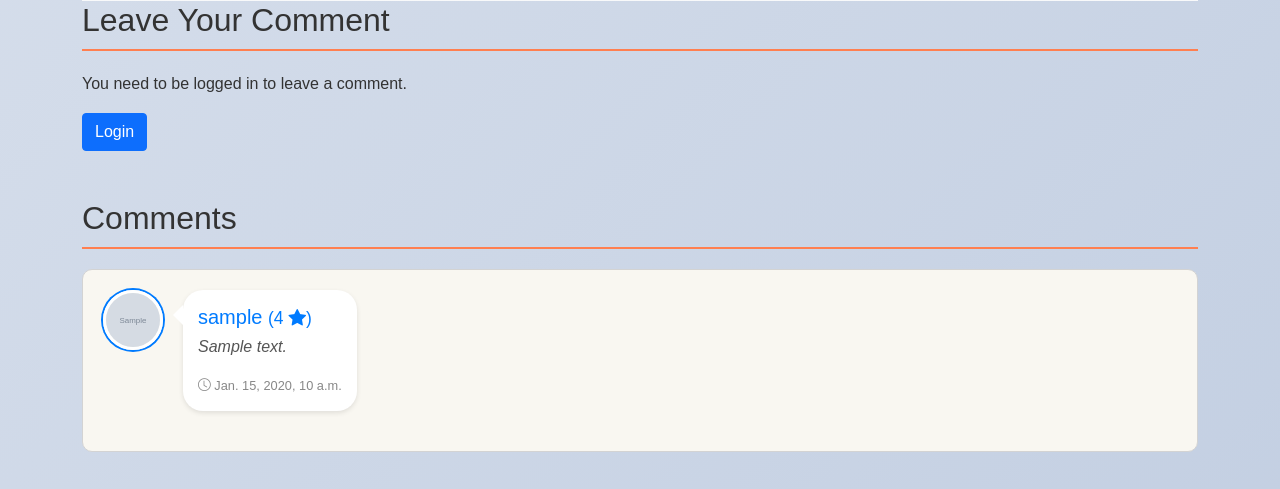
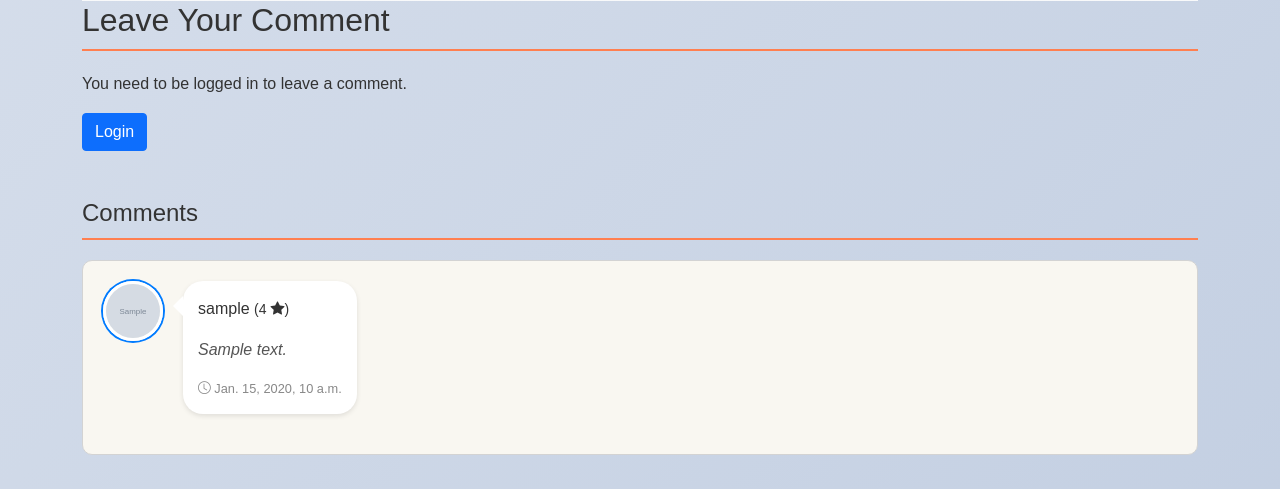
Before and after one commit to usmanjohn/powerty, a Django app: template general/templates/general/about.html in a window 1280 px wide. Shown: the part 3643-4132 px from the top of the page. Run offline with Django 5.2, Linux system fonts and the light colour scheme; the template is opened without the code that fills it: most values are stand-ins (such as "Sample title", 1, 10 or a date in 2020); grey boxes marked "Sample" are stand-in pictures.

Commit message:
nameadjusted

```diff
--- a/general/templates/general/about.html
+++ b/general/templates/general/about.html
@@ -537,7 +537,7 @@
 
 
     <section class="mb-5">
-        <h2 class="section-title">Comments</h2>
+        <h4 class="section-title">Comments</h4>
         <div class="comment-section" id="commentSection">
             {% for comment in comments|slice:":5" %}
                 <div class="comment-card">
@@ -547,7 +547,7 @@
                     </div>
                     <div class="comment-bubble">
                         <div class="comment-content">
-                            <h5>{{ comment.writer.username }} <small>({{ comment.rating }} <i class="bi bi-star-fill"></i>)</small></h5>
+                            <p>{{ comment.writer.username }} <small>({{ comment.rating }} <i class="bi bi-star-fill"></i>)</small></p>
                             <p class="comment-text">{{ comment.comment }}</p>
                             <div class="comment-meta">
                                 <i class="bi bi-clock"></i> {{ comment.date }}
```
